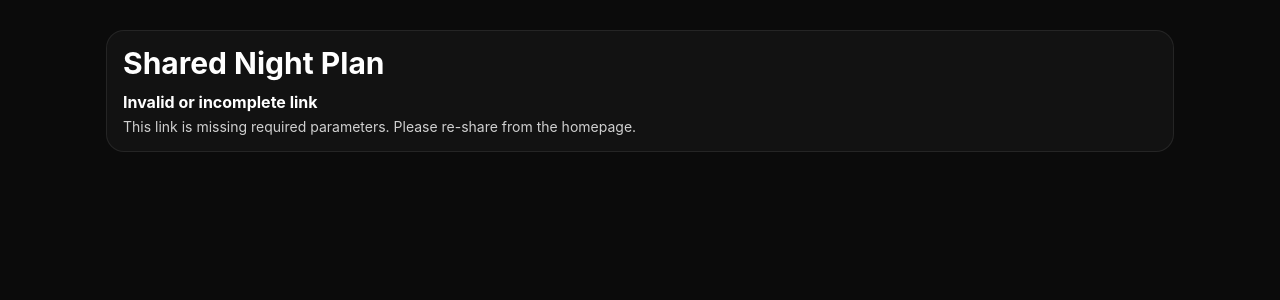
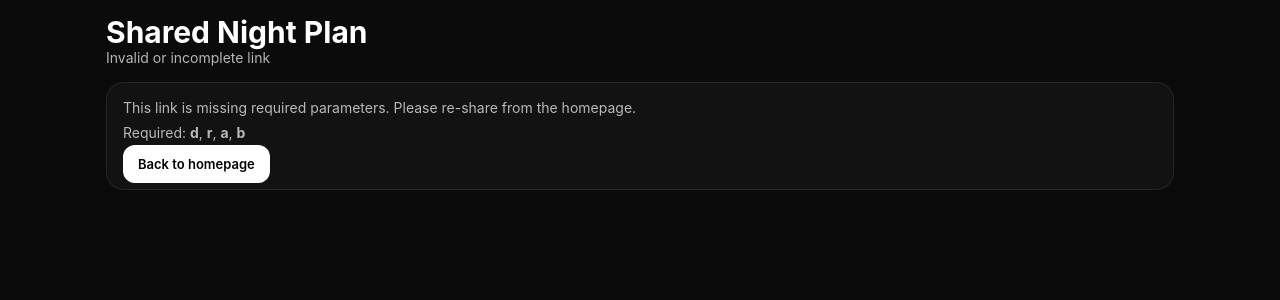
Before and after one commit to donaldchunggit/WhatStillOpenSydney, a Next.js app: page /plan in a window 1280 px wide. Shown: the top 300 px of the page. Built offline with nearby package versions, Linux system fonts and the light colour scheme.

Commit message:
share page fixed, works with sharing

```diff
--- a/src/app/plan/page.tsx
+++ b/src/app/plan/page.tsx
@@ -1,92 +1,122 @@
-// src/app/plan/page.tsx
 "use client";
 
 import { useMemo } from "react";
+
+type PlanItem = {
+  id: string;
+  name: string | null;
+  suburb: string | null;
+  website: string | null;
+  eatClubUrl: string | null;
+};
 
 function directionsUrl(destinationAddress: string) {
   const dest = encodeURIComponent(destinationAddress);
   return `https://www.google.com/maps/dir/?api=1&destination=${dest}`;
 }
 
-function formatDatetime(d: string) {
-  // d comes in like "2026-01-23T19:00"
-  // Keep it simple; browser will display in local timezone
-  const dt = new Date(d);
-  if (Number.isNaN(dt.getTime())) return d;
-  return dt.toLocaleString();
+function getString(sp: URLSearchParams, key: string) {
+  const v = sp.get(key);
+  if (!v) return null;
+  const trimmed = v.trim();
+  return trimmed.length ? trimmed : null;
 }
 
-type Slot = "r" | "a" | "b";
-
-function getSlotLabel(s: Slot) {
-  if (s === "r") return "Food";
-  if (s === "a") return "Activity";
-  return "Bar";
+async function copyText(text: string) {
+  try {
+    await navigator.clipboard.writeText(text);
+    return true;
+  } catch {
+    return false;
+  }
 }
 
-export default function PlanPage({
-  searchParams,
-}: {
-  searchParams: Record<string, string | string[] | undefined>;
-}) {
-  const plan = useMemo(() => {
-    const d = typeof searchParams.d === "string" ? searchParams.d : "";
+export default function SharedPlanPage() {
+  const params = useMemo(() => new URLSearchParams(window.location.search), []);
 
-    const get = (k: string) => (typeof searchParams[k] === "string" ? searchParams[k] : "");
+  // Required params
+  const d = getString(params, "d");
+  const r = getString(params, "r");
+  const a = getString(params, "a");
+  const b = getString(params, "b");
 
-    const mk = (slot: Slot) => {
-      const id = get(slot);
-      const name = get(`${slot}n`);
-      const suburb = get(`${slot}s`);
-      const website = get(`${slot}w`);
-      const eatclub = get(`${slot}e`);
-
-      return { id, name, suburb, website, eatclub };
+  // Fallback display fields (optional)
+  const restaurant: PlanItem = {
+    id: r ?? "",
+    name: getString(params, "rn"),
+    suburb: getString(params, "rs"),
+    website: getString(params, "rw"),
+    eatClubUrl: getString(params, "re"),
   };
 
-    return {
-      datetime: d,
-      restaurant: mk("r"),
-      activity: mk("a"),
-      bar: mk("b"),
+  const activity: PlanItem = {
+    id: a ?? "",
+    name: getString(params, "an"),
+    suburb: getString(params, "as"),
+    website: getString(params, "aw"),
+    eatClubUrl: getString(params, "ae"),
   };
-  }, [searchParams]);
 
-  const missing =
-    !plan.datetime ||
-    !plan.restaurant.id ||
-    !plan.activity.id ||
-    !plan.bar.id;
+  const bar: PlanItem = {
+    id: b ?? "",
+    name: getString(params, "bn"),
+    suburb: getString(params, "bs"),
+    website: getString(params, "bw"),
+    eatClubUrl: getString(params, "be"),
+  };
+
+  const datetimeLabel = (() => {
+    if (!d) return null;
+    const dt = new Date(d);
+    if (Number.isNaN(dt.getTime())) return d; // fallback to raw string
+    return dt.toLocaleString();
+  })();
+
+  const isValid = Boolean(d && r && a && b);
+
+  if (!isValid) {
+    return (
+      <div className="container">
+        <div className="header">
+          <div>
+            <div className="h1">Shared Night Plan</div>
+            <div className="sub">Invalid or incomplete link</div>
+          </div>
+        </div>
+
+        <div className="panel" style={{ marginTop: 14 }}>
+          <div className="sub" style={{ marginBottom: 8 }}>
+            This link is missing required parameters. Please re-share from the homepage.
+          </div>
+
+          <div className="sub" style={{ opacity: 0.7 }}>
+            Required: <b>d</b>, <b>r</b>, <b>a</b>, <b>b</b>
+          </div>
+
+          <div style={{ marginTop: 12 }}>
+            <a className="actionBtn" href="/">
+              Back to homepage
+            </a>
+          </div>
+        </div>
+      </div>
+    );
+  }
+
+  const fullUrl = `${window.location.origin}${window.location.pathname}${window.location.search}`;
+
+  const Card = ({
+    label,
+    item,
+  }: {
+    label: "Food" | "Activity" | "Bar";
+    item: PlanItem;
+  }) => {
+    const title = item.name ?? `(ID: ${item.id})`;
+    const subtitle = item.suburb ?? "Sydney";
 
     return (
-    <div className="container">
-      <div className="panel" style={{ marginTop: 14 }}>
-        <div className="h1" style={{ marginBottom: 6 }}>
-          Shared Night Plan
-        </div>
-
-        {plan.datetime && (
-          <div className="sub" style={{ opacity: 0.8 }}>
-            Time: <b>{formatDatetime(plan.datetime)}</b>
-          </div>
-        )}
-
-        {missing ? (
-          <div style={{ marginTop: 12 }}>
-            <div style={{ fontWeight: 700, marginBottom: 6 }}>Invalid or incomplete link</div>
-            <div className="sub" style={{ opacity: 0.8 }}>
-              This link is missing required parameters. Please re-share from the homepage.
-            </div>
-          </div>
-        ) : (
-          <div style={{ display: "grid", gap: 12, marginTop: 14 }}>
-            {([
-              ["r", plan.restaurant],
-              ["a", plan.activity],
-              ["b", plan.bar],
-            ] as const).map(([slot, v]) => (
       <div
-                key={slot}
         style={{
           border: "1px solid rgba(255,255,255,0.10)",
           borderRadius: 16,
@@ -99,45 +129,78 @@ export default function PlanPage({
         }}
       >
         <div>
-                  <div style={{ fontSize: 12, opacity: 0.7 }}>{getSlotLabel(slot)}</div>
-                  <div style={{ fontWeight: 800, fontSize: 16 }}>
-                    {v.name || "(Unnamed)"}
-                  </div>
+          <div style={{ fontSize: 12, opacity: 0.7 }}>{label}</div>
+          <div style={{ fontWeight: 800 }}>{title}</div>
           <div className="small" style={{ marginTop: 4 }}>
-                    {v.suburb || ""}
-                  </div>
-                  <div className="small" style={{ marginTop: 4, opacity: 0.7 }}>
-                    ID: {v.id}
+            {subtitle}
           </div>
         </div>
 
         <div style={{ display: "flex", gap: 10, flexWrap: "wrap" }}>
-                  {v.website && (
-                    <a className="actionBtn" href={v.website} target="_blank" rel="noreferrer">
+          {item.website && (
+            <a className="actionBtn" href={item.website} target="_blank" rel="noreferrer">
               Website
             </a>
           )}
-
-                  {v.suburb && (
-                    <a className="actionBtn" href={directionsUrl(v.suburb)} target="_blank" rel="noreferrer">
+          <a className="actionBtn" href={directionsUrl(subtitle)} target="_blank" rel="noreferrer">
             Directions
           </a>
-                  )}
-
-                  {v.eatclub && (
-                    <a className="actionBtn" href={v.eatclub} target="_blank" rel="noreferrer">
+          {item.eatClubUrl && (
+            <a className="actionBtn" href={item.eatClubUrl} target="_blank" rel="noreferrer">
               EatClub
             </a>
           )}
         </div>
       </div>
-            ))}
+    );
+  };
 
-            <div className="sub" style={{ opacity: 0.7 }}>
-              Tip: For best directions, open this on your phone so Maps routes from your current location.
+  return (
+    <div className="container">
+      <div className="header">
+        <div>
+          <div className="h1">Shared Night Plan</div>
+          <div className="sub">
+            {datetimeLabel ? `For: ${datetimeLabel}` : "Plan details"}
           </div>
         </div>
-        )}
+
+        <a className="actionBtn" href="/">
+          Make my own plan
+        </a>
+      </div>
+
+      <div className="panel" style={{ marginTop: 14 }}>
+        <div style={{ display: "grid", gap: 10 }}>
+          <Card label="Food" item={restaurant} />
+          <Card label="Activity" item={activity} />
+          <Card label="Bar" item={bar} />
+        </div>
+
+        <div style={{ display: "flex", gap: 10, flexWrap: "wrap", marginTop: 14 }}>
+          <button
+            type="button"
+            onClick={async () => {
+              const ok = await copyText(fullUrl);
+              if (!ok) {
+                window.prompt("Copy this link:", fullUrl);
+                return;
+              }
+              alert("Link copied.");
+            }}
+          >
+            Copy this link
+          </button>
+
+          <a className="actionBtn" href={fullUrl} target="_blank" rel="noreferrer">
+            Open in new tab
+          </a>
+        </div>
+
+        <div className="sub" style={{ marginTop: 10, opacity: 0.7 }}>
+          Note: If names are missing, the share link didn’t include fallback details. Re-share from the
+          homepage.
+        </div>
       </div>
     </div>
   );
```
Lines whose indentation alone changed are shown as unchanged.
